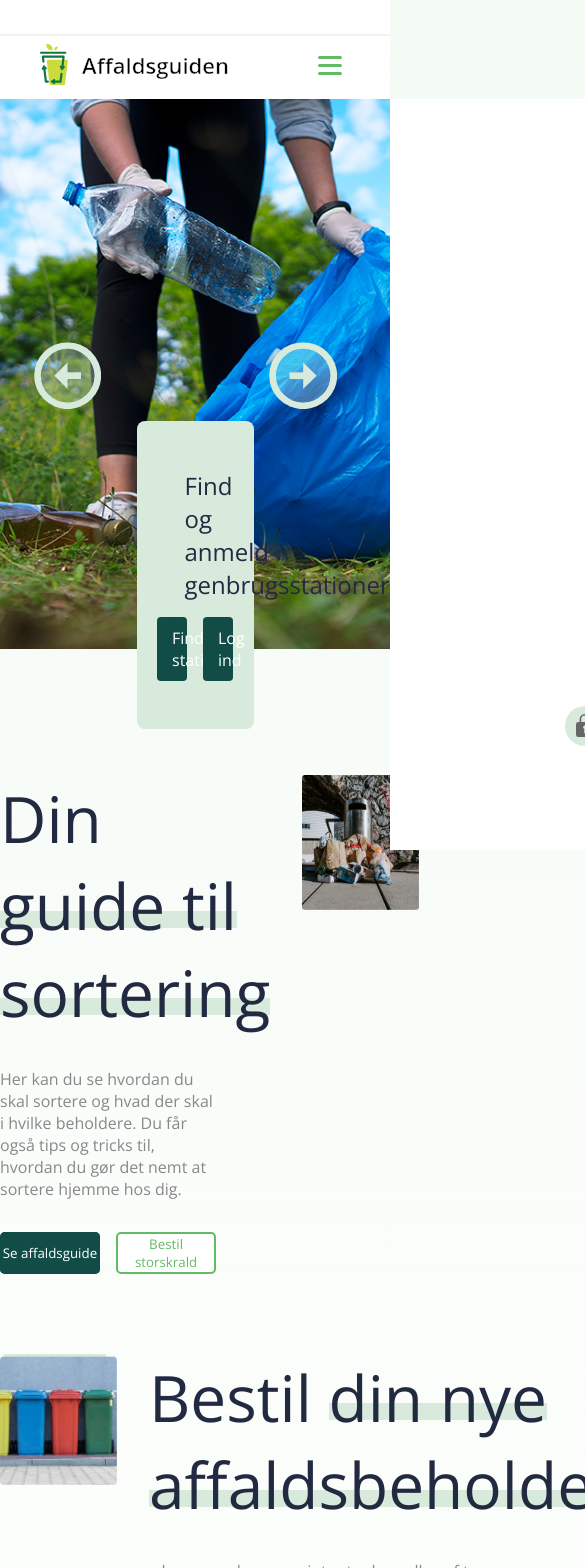
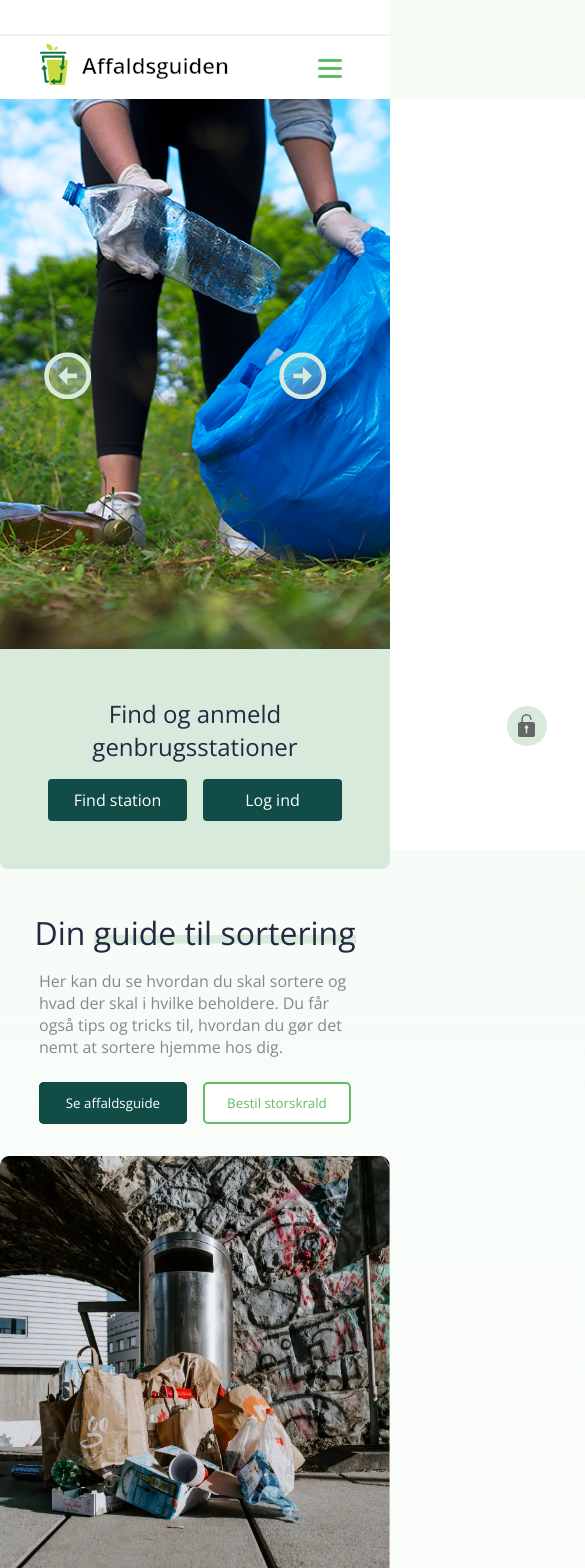
Before and after one commit to TobiasAagaard/Affaldsguiden, a React (Vite) app: page / in a window 390 px wide. Shown: the top 1568 px of the page, 585 px wide, since content can reach past the window. Built offline with nearby package versions, Linux system fonts and the light colour scheme.

Commit message:
Responsive design
frontpage
components
sortering

```diff
--- a/index.html
+++ b/index.html
@@ -5,7 +5,7 @@
     <link rel="icon" href="/Logo.png" />
     <meta name="viewport" content="width=device-width, initial-scale=1.0" />
     <meta name="description" content="Velkommen til AffaldsGuiden | Din nøgle til korrekt affaldssortering! Bestil din nye affaldsbeholder og opdag en enklere vej til en grønnere livsstil.">
-    <title>Vite + React</title>
+    <title>affaldsguiden</title>
   </head>
   <body>
     <div id="root"></div>
--- a/src/components/BurgerMenu/BurgerMenu.scss
+++ b/src/components/BurgerMenu/BurgerMenu.scss
@@ -15,7 +15,7 @@
         justify-content: space-between;
         width: 1.5rem;
         height: 1.2rem;
-        top: 3.5rem;
+        top: 3.7rem;
         right: 3rem;
         cursor: pointer;
         span {
@@ -53,7 +53,7 @@
         justify-content: space-evenly    ;
         background-color: $white;
         height: 89vh;
-        width: 100%;
+        width: 70%;
         z-index: 2;
         transform: translateX(100%);
         transition: transform 0.8s ease-in-out;
--- a/src/components/Footer/Footer.module.scss
+++ b/src/components/Footer/Footer.module.scss
@@ -31,3 +31,21 @@ footer {
             }
         }
 }
+
+@media only screen and (max-width: 880px) {
+    footer {
+        flex-direction: column;
+        align-items: center;
+
+        .logoSection {
+            width: 100%;
+            div {
+                margin-bottom: 0.5rem;
+            }
+
+        }
+        .backToTop {
+            margin-top: 2rem;
+        }
+    }
+}
--- a/src/components/Header/Header.jsx
+++ b/src/components/Header/Header.jsx
@@ -12,6 +12,7 @@ export const Header = () => {
                 <h1>Find og anmeld genbrugsstationer</h1>
                 <div className={Styles.buttonContainer}>
                     <Link>Find station</Link>
+
                     <Link to={"/login"}>Log ind</Link>
                 </div>
             </div>
--- a/src/components/Header/Header.module.scss
+++ b/src/components/Header/Header.module.scss
@@ -27,14 +27,33 @@
             gap: 1rem;
             a {
                 background-color: $darkGreen;
-                width: 30%;
-                min-width: 15%;
+                width: 15rem;
                 padding: 10px 15px;
                 color: $white;
                 text-align: center;
                 text-decoration: none;
                 border-radius: 4px;
+
             }
         }
     }
 }
+
+@media only screen and (max-width: 1174px) {
+    .hero {
+        .container {
+            width: 40%;
+        }
+    }
+}
+
+@media only screen and (max-width: 888px) {
+    .hero {
+        margin-bottom: 5vh;
+        .container {
+            position: static;
+            width: 100%;
+            border-radius: 0 0 8px 8px;
+        }
+    }
+}
--- a/src/components/Navbar/Navbar.scss
+++ b/src/components/Navbar/Navbar.scss
@@ -60,6 +60,7 @@
             padding-left: 2rem;
         }
         .mainNav {
+
             display: none;
         }
         .imageContainer {
--- a/src/components/Slider/Slider.module.scss
+++ b/src/components/Slider/Slider.module.scss
@@ -17,3 +17,15 @@
 
     }
 }
+
+@media only screen and (max-width: 880px) {
+    .sliderContainer {
+        .nextBtn {
+            width: 70%;
+        }
+        .prevBtn {
+            width: 70%;
+        }
+    }
+
+}
--- a/src/pages/Frontpage/Frontpage.module.scss
+++ b/src/pages/Frontpage/Frontpage.module.scss
@@ -77,3 +77,39 @@
     }
 
 }
+
+
+@media only screen and (max-width: 1264px) {
+    .sectionContainer {
+        max-width: 800px;
+        article {
+            h2 {
+                font-size: 2rem;
+            }
+            p {
+                font-size: 1rem;
+            }
+        }
+        figure {
+            img {
+                width: 100%;
+            }
+        }
+    }
+}
+
+@media only screen and (max-width: 800px) {
+    .sectionContainer {
+        grid-template-columns: 1fr;
+        article {
+            margin-top: 0;
+            align-items: center;
+            p {
+                margin: 1rem 0 1.5rem 0;
+            }
+            .btnContainer {
+                justify-content: center;
+            }
+        }
+    }
+}
--- a/src/pages/Sortering/Sortering.module.scss
+++ b/src/pages/Sortering/Sortering.module.scss
@@ -20,8 +20,8 @@
     }
    }
   input[type=search] {
-   width: 30vw;
-   height: 3vh;
+   width: 40rem;
+   height: 4vh;
    margin-bottom: 4rem;
    padding: 10px;
    border: none;
@@ -37,7 +37,7 @@
    grid-template-columns: repeat(4, 1fr);
    gap: 2rem 2rem;
    margin: 2rem auto;
-   max-width: 1200px;
+   max-width: 1000px;
 
 
    figure {
@@ -73,3 +73,44 @@
 }
 }
 }
+
+@media only screen and (max-width: 1025px) {
+   .fullContainer {
+      .figContainer {
+         grid-template-columns: repeat(2, 1fr);
+         max-width: 700px;
+      }
+   }
+
+}
+
+@media only screen and (max-width: 725px) {
+
+
+
+   .fullContainer {
+      .sectionContainer {
+         .headerGroup {
+            h1 {
+               font-size: 1.5rem;
+            }
+            h2 {
+               font-size: 1.2rem;
+            }
+         }
+         input[type=search] {
+            width: 80vw;
+            height: 4vh;
+            margin-bottom: 4rem;
+
+           }
+      }
+      .figContainer {
+         grid-template-columns: 1fr;
+         max-width: 320px;
+
+      }
+
+   }
+
+}
--- a/src/pages/Sortering/SorteringDetails/SorteringDetails.module.scss
+++ b/src/pages/Sortering/SorteringDetails/SorteringDetails.module.scss
@@ -1,7 +1,7 @@
 @import "../../../assets//Vars.scss";
 
 .container {
-    max-width: 1200px;
+    max-width: 1000px;
     margin: 10vh auto;
     border: 2px solid #00000029;
     border-radius: 20px;
@@ -33,3 +33,35 @@
         }
     }
 }
+
+@media only screen and (max-width: 1025px) {
+
+    .container {
+        max-width: 700px;
+    }
+}
+
+@media only screen and (max-width: 725px) {
+    .container {
+        max-width: 425px;
+        .heading {
+            margin-bottom: 1rem;
+            flex-direction: column;
+            img {
+               width: 100%;
+                border-radius: 0;
+            }
+            h1 {
+                margin: 0.5rem 0;
+                font-size: 1.5rem;
+            }
+        }
+    }
+    figure {
+        flex-direction: column;
+        h2 {
+            font-size: 1.2rem;
+            margin-bottom: 1rem;
+        }
+    }
+}
--- a/src/pages/Stationer/Stationer.jsx
+++ b/src/pages/Stationer/Stationer.jsx
@@ -1,7 +1,8 @@
 import axios from "axios";
-import { useEffect, useState } from "react"
+import { useEffect, useState } from "react";
+import { Link } from "react-router-dom";
 import { ContentWrapper } from "../../components/ContentWrapper/ContentWrapper.jsx";
-import Styles from "./Stationer.module.scss"
+import Styles from "./Stationer.module.scss";
 
 
 
@@ -30,12 +31,17 @@ export const Stationer = () => {
                 {stations?.map((item) => {
                     return (
                         <article key={item.id} className={Styles.stationsContainer}>
-                            <iframe title="Location" className={Styles.googleMap}  src={`https://maps.google.com/maps?q=${item.longtitude},${item.latitude}&hl=es;&output=embed`}></iframe>
+                            <iframe title="Location" className={Styles.googleMap}  src={`https://maps.google.com/maps?q=${item.longtitude},${item.latitude}&hl=es;&output=embed`} />
+                            <Link>
                             <div className={Styles.infoContainer}>
                                 <h3>{item.name}</h3>
                                 <p>{item.address}</p>
-                                <p>{item.zipcode} {item.city}</p>
+                                <div className={Styles.zipContainer}>
+                                  <p>{item.zipcode} </p>
+                                  <p>{item.city}</p>
+                                </div>
                             </div>
+                            </Link>
                         </article>
                     )
                 })}
--- a/src/pages/Stationer/Stationer.module.scss
+++ b/src/pages/Stationer/Stationer.module.scss
@@ -1,3 +1,5 @@
+@import "../../assets//Vars.scss";
+
 .wrapper {
     display: grid;
     grid-template-columns: repeat(3, 1fr);
@@ -11,9 +13,13 @@
         border-radius: 5px;
         iframe {
             border: none;
-            border-radius: 5px 5px 0 0;
+            border-radius: 10px 10px 0 0;
             width: 100%;
         }
+        a {
+            text-decoration: none;
+            color: $black;
+
         .infoContainer {
            padding: 1rem;
            border: none;
@@ -24,7 +30,15 @@
             }
             p {
                 font-size: 0.9rem;
+                color: $fontP;
+            }
+            .zipContainer {
+                display: flex;
+                p {
+                    margin-right: 0.5rem;
+                }
             }
         }
     }
+    }
 }
```
